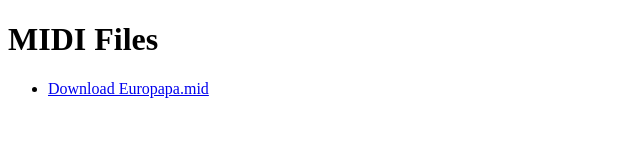
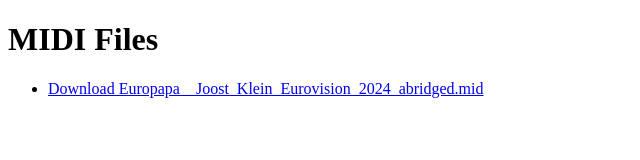
Before and after one commit to SmacktasticMIDI/midi-files, a plain HTML site: page index.html in a window 1280 px wide. Shown: the whole page, without its empty margins (0-640 px from the left). Drawn offline with Linux system fonts and the light colour scheme.

Commit message:
Update index.html

```diff
--- a/index.html
+++ b/index.html
@@ -8,7 +8,7 @@
 <body>
     <h1>MIDI Files</h1>
     <ul>
-        <li><a href="https://drive.google.com/file/d/1eM4-WsDEX4UIEmMwXBK9KSFpEn48lUi6/view?usp=drive_link" download>Download Europapa.mid</a></li>
+        <li><a href="YOUR_DIRECT_DOWNLOAD_LINK_HERE" download>Download Europapa__Joost_Klein_Eurovision_2024_abridged.mid</a></li>
     </ul>
 </body>
 </html>
```
